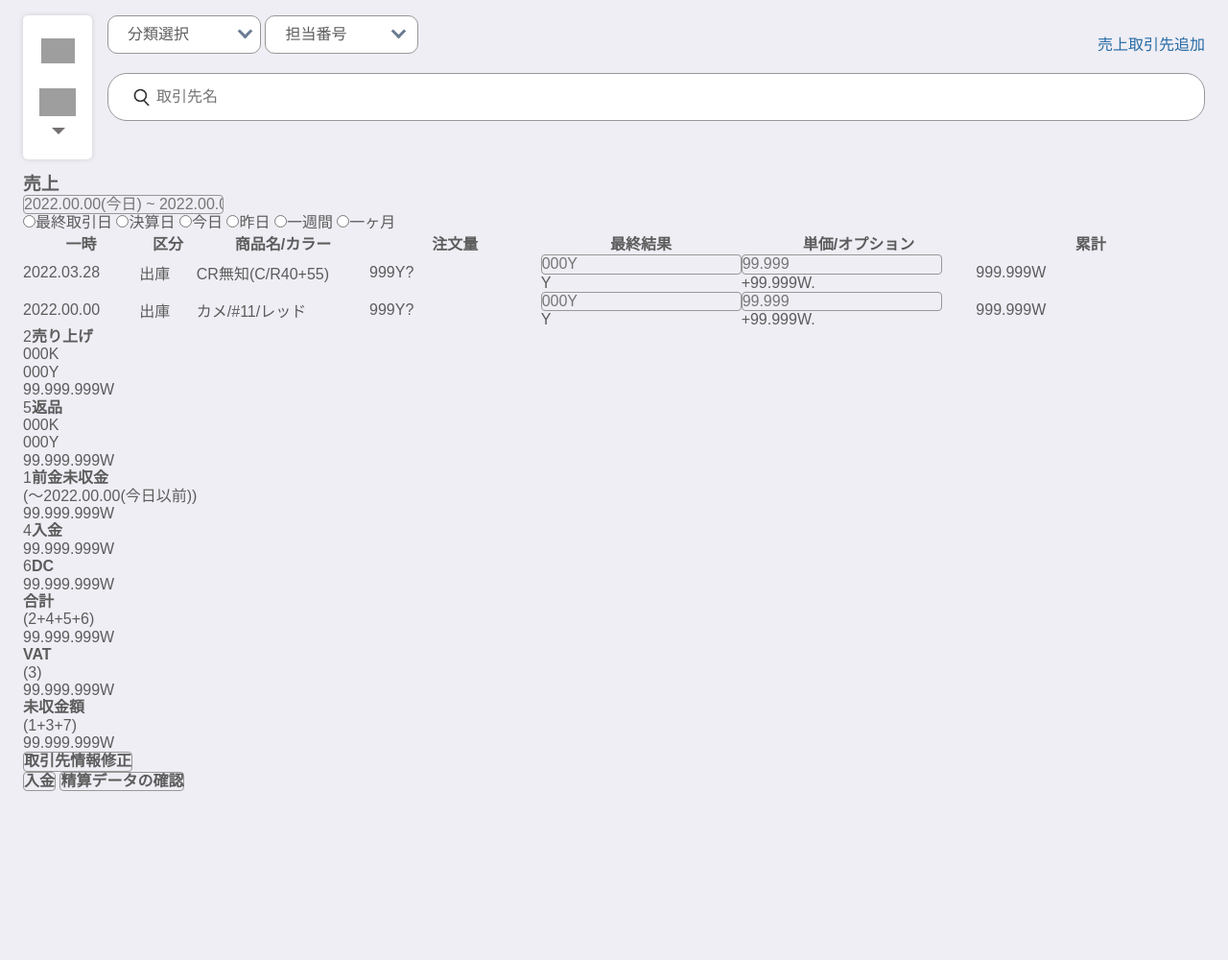
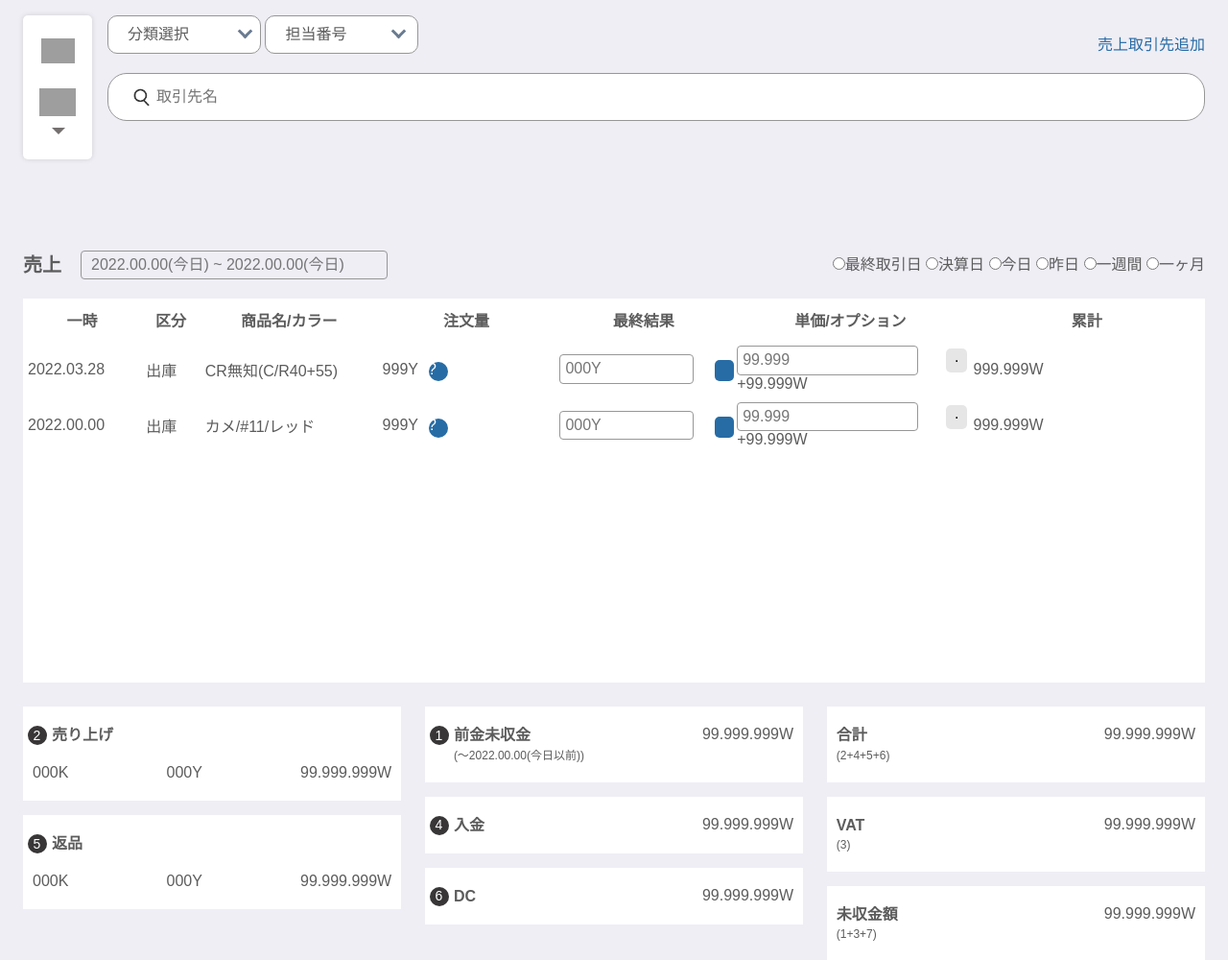
Before and after one commit to Shikura-bw/front-basic, a PHP site: page /16.html in a window 1280 px wide. Shown: the top 1000 px of the page at 96% size. Before the commit the page ends 824 px from the top, so only its background shows below. Run offline with PHP 8.4, Linux system fonts and the light colour scheme; some libraries are stand-ins or nearby versions; grey boxes are pictures that could not be loaded.

Commit message:
[modify] scss

```diff
--- /dev/null
+++ b/_src/_sales.scss
@@ -0,0 +1,188 @@
+.sales-trading {
+    width: 100%;
+    display: flex;
+    justify-content: space-between;
+    align-items: center;
+    padding-top: 80px;
+    &__earning {
+    display: flex;
+    justify-content: space-between;
+    align-items: center;
+	}
+	&__title {
+    font-size: 20px;
+	}
+	&__input {
+    width: 320px;
+    margin-left: 20px;
+    	input {
+    	width: 100%;
+    	padding: 5px 10px;
+		}
+		label {
+    	padding-left: 5px;
+    	font-size: 11px;
+		}
+	}
+}
+
+.sales-table {
+    margin-top: 20px;
+    background: #fff;
+    height: 400px;
+    max-height: 95%;
+    overflow: auto;
+    &__th {
+    position: sticky;
+    top: 0;
+    left: 0;
+    white-space: nowrap;
+    text-align: center;
+    padding: 10px 0;
+    z-index: 50;
+	}
+	&__td {
+    white-space: nowrap;
+    padding: 5px;
+    input {
+    	width: 80%;
+    	padding: 5px;
+    	}
+	}
+	&__circle {
+    color: #fff;
+    position: absolute;
+	}
+	&__circle--icon {
+    position: relative;
+	}
+	&__order {
+    padding-left: 10px;
+	}
+	&__result {
+    padding-top: 2px;
+    padding-left: 6.5px;
+	}
+	&__dot {
+    color: #000;
+    position: absolute;
+    top: 8px;
+    right: 10px;
+	}
+}
+
+.icon--order::before {
+    content: '';
+    position: absolute;
+    top: 22px;
+    left: 53px;
+    width: 20px;
+    height: 20px;
+    border-radius: 50%;
+    box-sizing: border-box;
+    background: var(--primary-color);
+}
+
+.icon--result::before {
+    content: '';
+    position: absolute;
+    top: 20px;
+    right: -2px;
+    width: 20px;
+    height: 22px;
+    border-radius: 5px;
+    box-sizing: border-box;
+    background: var(--primary-color);
+}
+
+.icon--dot::before {
+    content: '';
+    position: absolute;
+    top: 8px;
+    right: 2px;
+    width: 22px;
+    height: 25px;
+    border-radius: 5px;
+    background: #e6e6e7;
+}
+
+.sales-list {
+        margin-top: 25px;
+        width: 100%;
+        display: flex;
+        justify-content: space-between;
+    &__clm {
+        width: 32%;
+	}
+	&__box {
+        background-color: #fff;
+        margin-top: 15px;
+        padding: 20px 10px;
+    	&:first-child {
+			margin-top: 0;
+		}
+	}
+	&__title {
+        padding-top: 1px;
+	}
+	&__circle {
+        position: relative;
+        padding-left: 20px;
+        &::before {
+            content: '';
+            position: absolute;
+            left: -5px;
+            top: 0;
+            border-radius: 50%;
+            box-sizing: border-box;
+            background: rgb(56, 54, 54);
+            width: 20px;
+            height: 20px;
+        }
+	}
+	&__num {
+        content: '';
+        position: absolute;
+        left: 0.5px;
+        top: 1.5px;
+        color: #fff;
+        font-size: 14px;
+	}
+    &__txt {
+        display: flex;
+        justify-content: space-between;
+        margin-top: 20px;
+    }
+    &__subtitle {
+        padding-top: 5px;
+        font-size: 12px;
+        display: inline-block;
+    }
+}
+
+.sales-footer {
+    display: flex;
+    justify-content: space-between;
+    padding: 30px 0 20px;
+&__left button {
+    background: var(--yellow-color);
+    border: 1px solid var(--yellow-color);
+  }
+  &__right button {
+    background: var(--primary-color);
+    border: 1px solid var(--primary-color);
+  }
+  button {
+    width: 185px;
+    cursor: pointer;
+    padding: 10px;
+    border-radius: 20px;
+    color: #f2f2f2;
+    text-align: center;
+    }
+}
+
+.dis-flex {
+    display: flex;
+    justify-content: space-between;
+}
--- a/_src/style_add.scss
+++ b/_src/style_add.scss
@@ -5,3 +5,4 @@
 @import 'stock';
 @import 'setting';
 @import 'modal';
+@import 'sales';
--- a/assets/css/style_add.css
+++ b/assets/css/style_add.css
@@ -1159,3 +1159,193 @@ html.is_open, body.is_open {
   background: var(--primary-color);
   border: 0.5px solid var(--primary-color);
 }
+
+.sales-trading {
+  width: 100%;
+  display: flex;
+  justify-content: space-between;
+  align-items: center;
+  padding-top: 80px;
+}
+.sales-trading__earning {
+  display: flex;
+  justify-content: space-between;
+  align-items: center;
+}
+.sales-trading__title {
+  font-size: 20px;
+}
+.sales-trading__input {
+  width: 320px;
+  margin-left: 20px;
+}
+.sales-trading__input input {
+  width: 100%;
+  padding: 5px 10px;
+}
+.sales-trading__input label {
+  padding-left: 5px;
+  font-size: 11px;
+}
+
+.sales-table {
+  margin-top: 20px;
+  background: #fff;
+  height: 400px;
+  max-height: 95%;
+  overflow: auto;
+}
+.sales-table__th {
+  position: -webkit-sticky;
+  position: sticky;
+  top: 0;
+  left: 0;
+  white-space: nowrap;
+  text-align: center;
+  padding: 10px 0;
+  z-index: 50;
+}
+.sales-table__td {
+  white-space: nowrap;
+  padding: 5px;
+}
+.sales-table__td input {
+  width: 80%;
+  padding: 5px;
+}
+.sales-table__circle {
+  color: #fff;
+  position: absolute;
+}
+.sales-table__circle--icon {
+  position: relative;
+}
+.sales-table__order {
+  padding-left: 10px;
+}
+.sales-table__result {
+  padding-top: 2px;
+  padding-left: 6.5px;
+}
+.sales-table__dot {
+  color: #000;
+  position: absolute;
+  top: 8px;
+  right: 10px;
+}
+
+.icon--order::before {
+  content: "";
+  position: absolute;
+  top: 22px;
+  left: 53px;
+  width: 20px;
+  height: 20px;
+  border-radius: 50%;
+  box-sizing: border-box;
+  background: var(--primary-color);
+}
+
+.icon--result::before {
+  content: "";
+  position: absolute;
+  top: 20px;
+  right: -2px;
+  width: 20px;
+  height: 22px;
+  border-radius: 5px;
+  box-sizing: border-box;
+  background: var(--primary-color);
+}
+
+.icon--dot::before {
+  content: "";
+  position: absolute;
+  top: 8px;
+  right: 2px;
+  width: 22px;
+  height: 25px;
+  border-radius: 5px;
+  background: #e6e6e7;
+}
+
+.sales-list {
+  margin-top: 25px;
+  width: 100%;
+  display: flex;
+  justify-content: space-between;
+}
+.sales-list__clm {
+  width: 32%;
+}
+.sales-list__box {
+  background-color: #fff;
+  margin-top: 15px;
+  padding: 20px 10px;
+}
+.sales-list__box:first-child {
+  margin-top: 0;
+}
+.sales-list__title {
+  padding-top: 1px;
+}
+.sales-list__circle {
+  position: relative;
+  padding-left: 20px;
+}
+.sales-list__circle::before {
+  content: "";
+  position: absolute;
+  left: -5px;
+  top: 0;
+  border-radius: 50%;
+  box-sizing: border-box;
+  background: #383636;
+  width: 20px;
+  height: 20px;
+}
+.sales-list__num {
+  content: "";
+  position: absolute;
+  left: 0.5px;
+  top: 1.5px;
+  color: #fff;
+  font-size: 14px;
+}
+.sales-list__txt {
+  display: flex;
+  justify-content: space-between;
+  margin-top: 20px;
+}
+.sales-list__subtitle {
+  padding-top: 5px;
+  font-size: 12px;
+  display: inline-block;
+}
+
+.sales-footer {
+  display: flex;
+  justify-content: space-between;
+  padding: 30px 0 20px;
+}
+.sales-footer__left button {
+  background: var(--yellow-color);
+  border: 1px solid var(--yellow-color);
+}
+.sales-footer__right button {
+  background: var(--primary-color);
+  border: 1px solid var(--primary-color);
+}
+.sales-footer button {
+  width: 185px;
+  cursor: pointer;
+  padding: 10px;
+  border-radius: 20px;
+  color: #f2f2f2;
+  text-align: center;
+}
+
+.dis-flex {
+  display: flex;
+  justify-content: space-between;
+}
```
Also changed, not shown: assets/css/style_plus.css (deleted, +0 -209 lines), _src/style_plus.scss (added).
